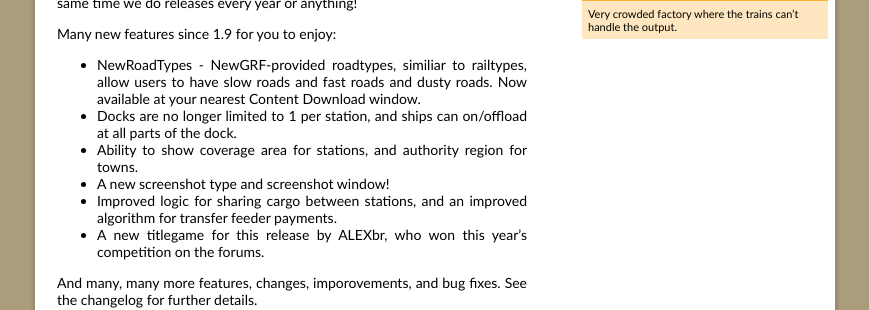
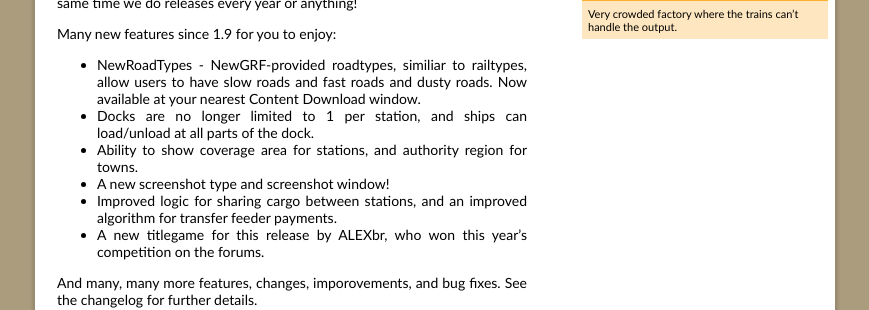
Before and after one commit to OpenTTD/website, a Jekyll site: the page built from pages/index.html, in a window 1280 px wide and 900 px high, scrolled down 368 px. Shown: the part 153-463 px from the top of the window, without its empty margins (205-1074 px from the left). Built offline with Jekyll 4.4.1, drawn with Linux system fonts in a browser that asks for light colours.

Commit message:
Minor typo

```diff
--- a/_posts/2020-04-01-openttd-1-10-0.md
+++ b/_posts/2020-04-01-openttd-1-10-0.md
@@ -10,7 +10,7 @@ Not like it's the same time we do releases every year or anything!
 
 Many new features since 1.9 for you to enjoy:
 * NewRoadTypes - NewGRF-provided roadtypes, similiar to railtypes, allow users to have slow roads and fast roads and dusty roads. Now available at your nearest Content Download window.
-* Docks are no longer limited to 1 per station, and ships can on/offload at all parts of the dock.
+* Docks are no longer limited to 1 per station, and ships can load/unload at all parts of the dock.
 * Ability to show coverage area for stations, and authority region for towns.
 * A new screenshot type and screenshot window!
 * Improved logic for sharing cargo between stations, and an improved algorithm for transfer feeder payments.
```
